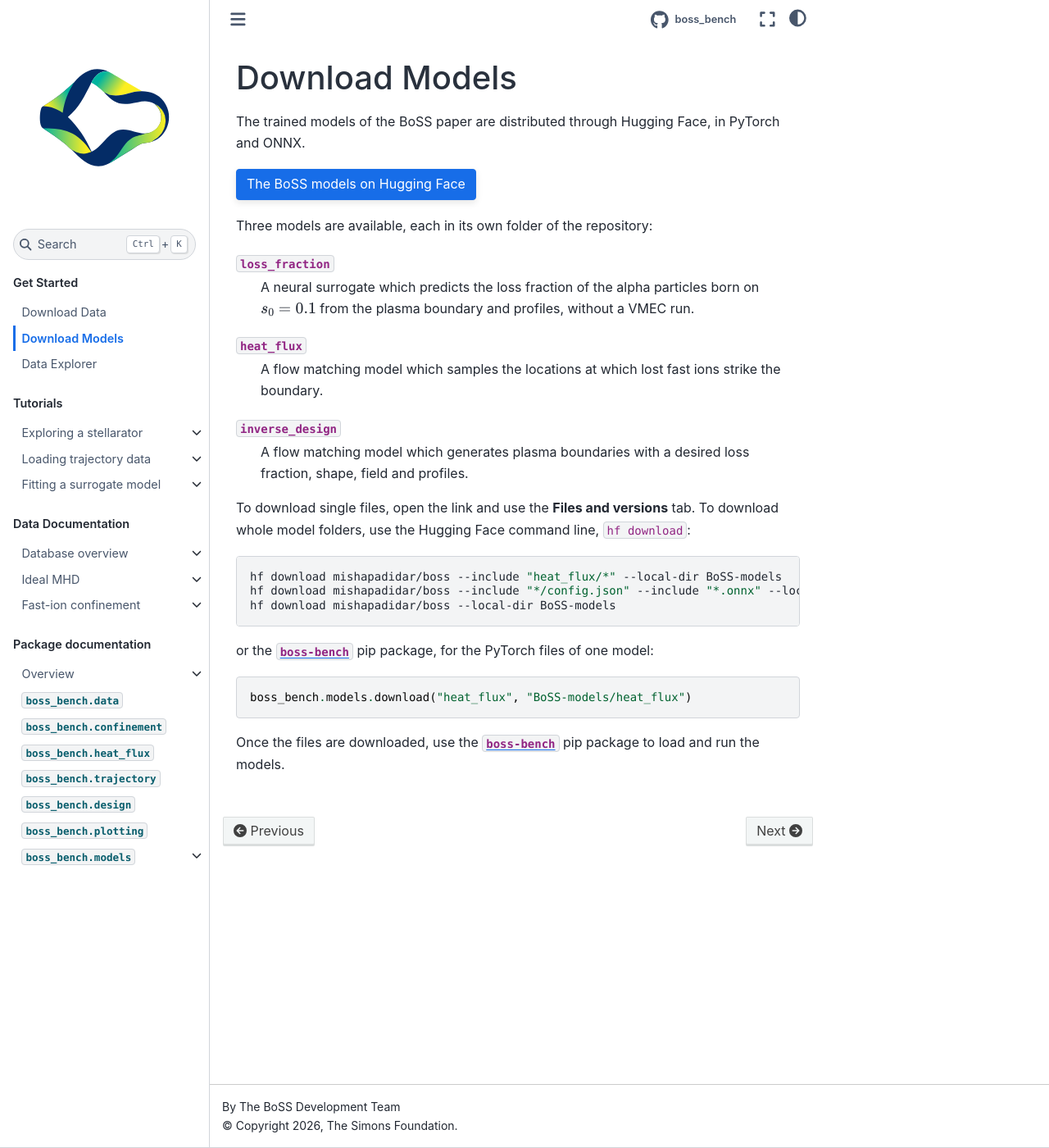
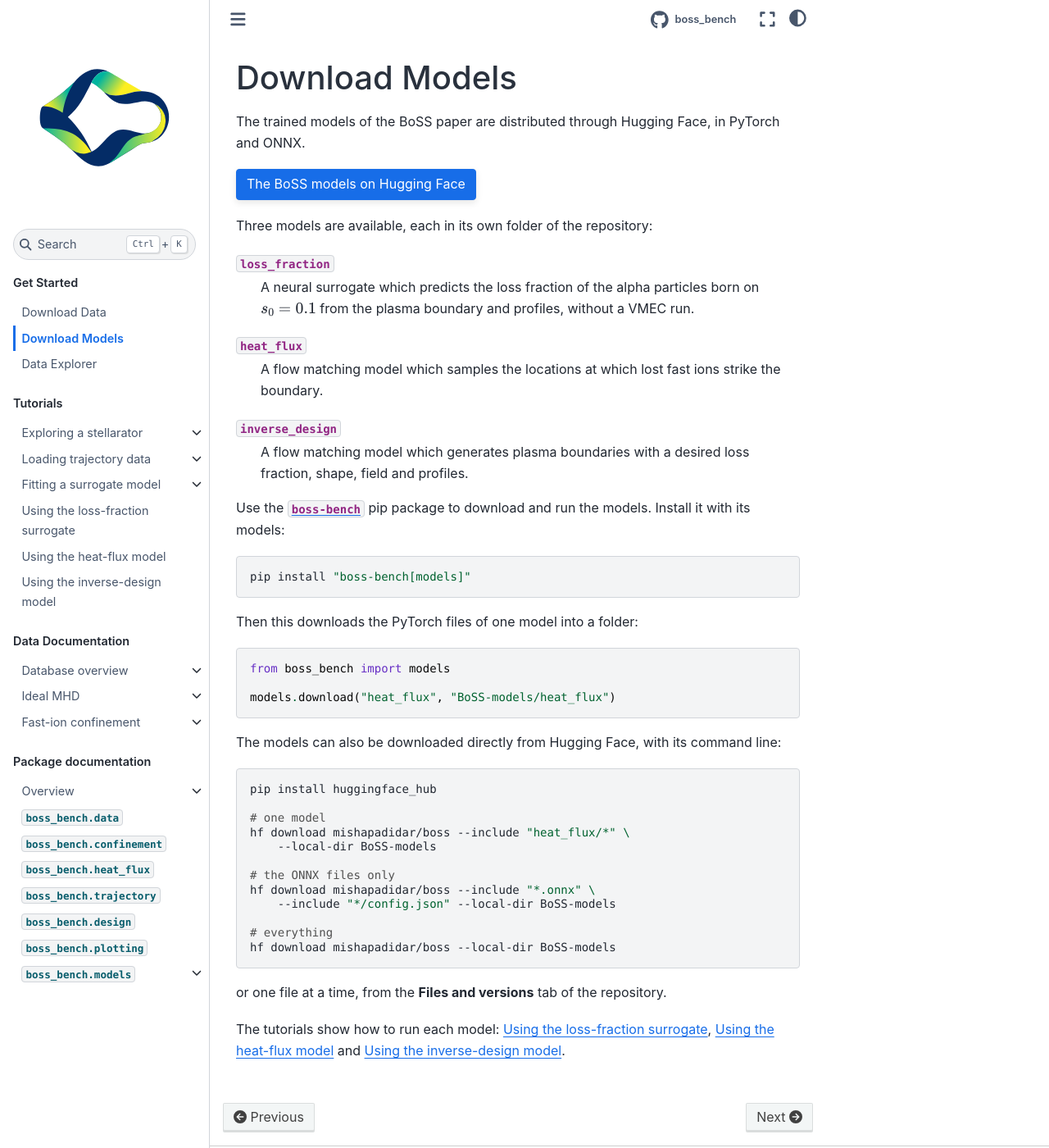
Before and after one commit to mishapadidar/boss_website, a Sphinx documentation site: the page built from docs/download-models.md, in a window 1280 px wide and 1400 px high. Shown: the whole window at 82% size. Built offline with Sphinx 7.4.7 and the Sphinx Book theme 1.1.4, drawn with Linux system fonts in a browser that asks for light colours; comment, search, counter and statistics services are not loaded.

Commit message:
Tutorials for the trained models; Download Models code that fits the page
Three short tutorials run the trained models on a test stellarator:
Using the loss-fraction surrogate (predicted against true loss
fraction), Using the heat-flux model (predicted against true heat
flux, with plot_heat_flux) and Using the inverse-design model (a
boundary generated with a tenth of the loss fraction, with
plot_device). Their outputs and figures come from running the pages'
code as written on confinement_data_test_split_00000.hdf5.

The Download Models page shows the boss-bench package first, then
hf download. Commands are in code blocks with short lines and their
comments above them, so nothing wraps or scrolls.

Co-Authored-By: Claude Opus 5.5 (1M context) <noreply@anthropic.com>

````diff
--- a/docs/download-models.md
+++ b/docs/download-models.md
@@ -24,20 +24,41 @@ Three models are available, each in its own folder of the repository:
 : A flow matching model which generates plasma boundaries with a desired loss fraction,
   shape, field and profiles.
 
-To download single files, open the link and use the **Files and versions** tab. To
-download whole model folders, use the Hugging Face command line, `hf download`:
+Use the [`boss-bench`](package.md) pip package to download and run the models.
+Install it with its models:
 
 ```bash
-hf download mishapadidar/boss --include "heat_flux/*" --local-dir BoSS-models                # one model
-hf download mishapadidar/boss --include "*/config.json" --include "*.onnx" --local-dir BoSS-models   # ONNX only
-hf download mishapadidar/boss --local-dir BoSS-models                                         # everything
+pip install "boss-bench[models]"
 ```
 
-or the [`boss-bench`](package.md) pip package, for the PyTorch files of one model:
+Then this downloads the PyTorch files of one model into a folder:
 
 ```python
-boss_bench.models.download("heat_flux", "BoSS-models/heat_flux")
+from boss_bench import models
+
+models.download("heat_flux", "BoSS-models/heat_flux")
 ```
 
-Once the files are downloaded, use the [`boss-bench`](package.md) pip package to load and
-run the models.
+The models can also be downloaded directly from Hugging Face, with its command line:
+
+```bash
+pip install huggingface_hub
+
+# one model
+hf download mishapadidar/boss --include "heat_flux/*" \
+    --local-dir BoSS-models
+
+# the ONNX files only
+hf download mishapadidar/boss --include "*.onnx" \
+    --include "*/config.json" --local-dir BoSS-models
+
+# everything
+hf download mishapadidar/boss --local-dir BoSS-models
+```
+
+or one file at a time, from the **Files and versions** tab of the repository.
+
+The tutorials show how to run each model:
+[Using the loss-fraction surrogate](tutorials/using-loss-fraction-surrogate.md),
+[Using the heat-flux model](tutorials/using-heat-flux-model.md) and
+[Using the inverse-design model](tutorials/using-inverse-design-model.md).
````
Also changed, not shown: docs/index.md (+3 -0 lines), docs/package.md (+4 -0 lines), docs/tutorials/surrogate.md (+2 -0 lines), docs/tutorials/using-heat-flux-model.md (added, +52 -0 lines), docs/tutorials/using-inverse-design-model.md (added, +61 -0 lines), docs/tutorials/using-loss-fraction-surrogate.md (added, +45 -0 lines), docs/_static/tutorials/using_heat_flux_model.png (added), docs/_static/tutorials/using_inverse_design_model.png (added).
